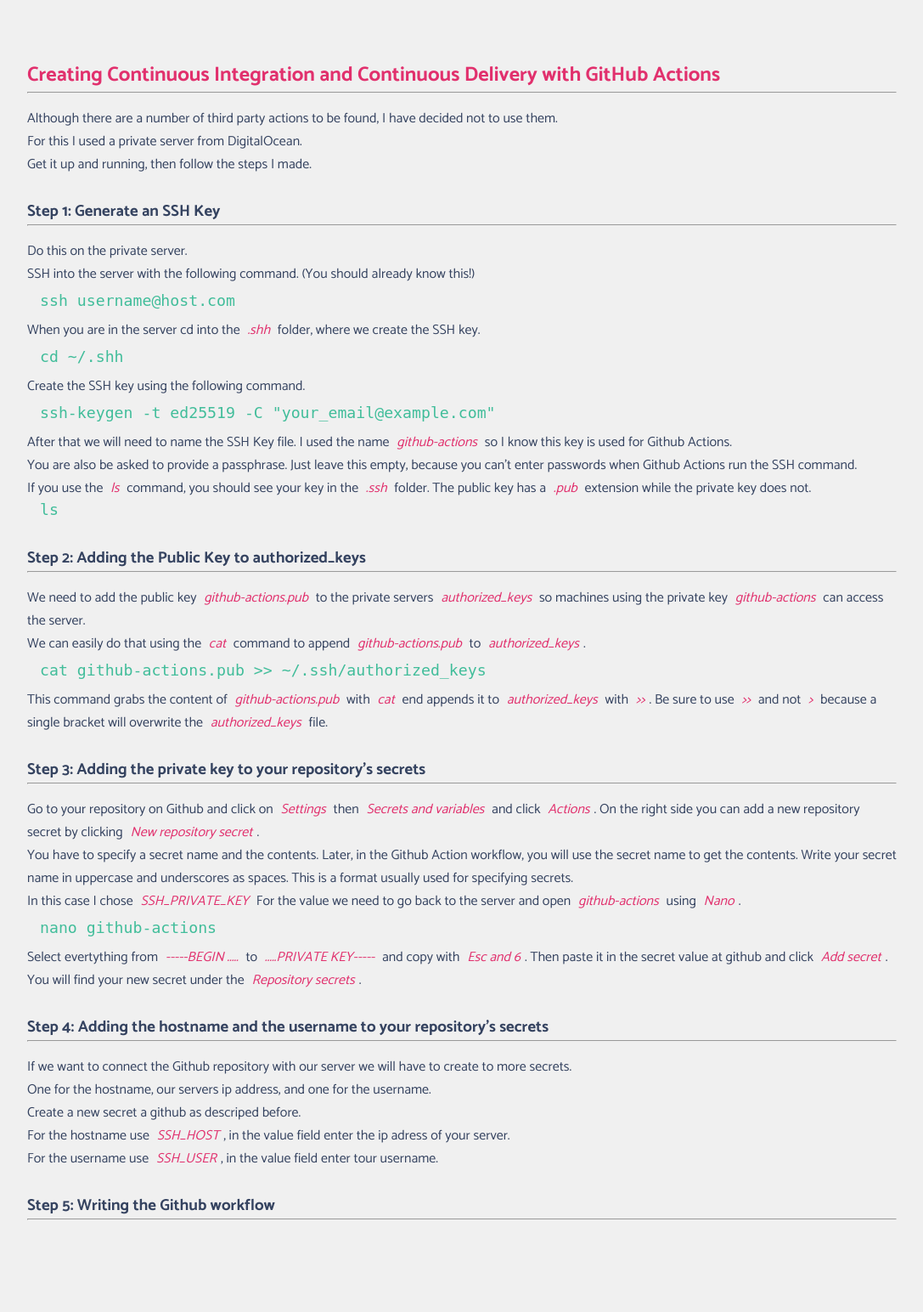
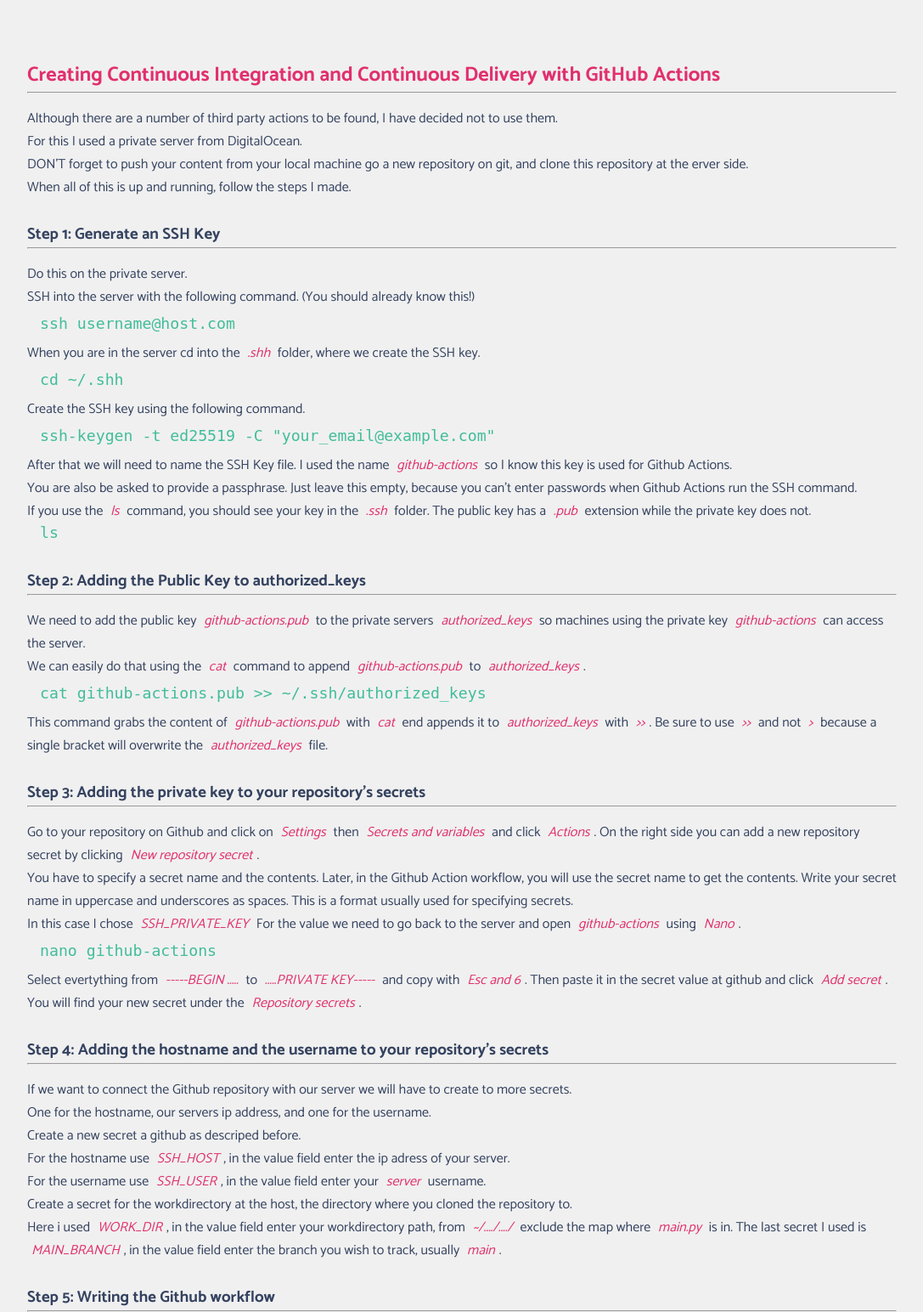
Before and after one commit to Phe3no/winc_cicd_assignment, a Flask app: page / in a window 1280 px wide. Shown: the part 101-1645 px from the top of the page at 85% size, without its empty margins (96-1183 px from the left). Before the commit the page ends 1537 px from the top, so only its background shows below. Run offline with Flask 3, Linux system fonts and the light colour scheme.

Commit message:
worked on the index.html page

```diff
--- a/templates/public/index.html
+++ b/templates/public/index.html
@@ -14,7 +14,9 @@
       Although there are a number of third party actions to be found, I have
       decided not to use them.<br />
       For this I used a private server from DigitalOcean. <br />
-      Get it up and running, then follow the steps I made.
+      DON'T forget to push your content from your local machine go a new
+      repository on git, and clone this repository at the erver side. <br />
+      When all of this is up and running, follow the steps I made.
     </p>
 
     <h3>Step 1: Generate an SSH Key</h3>
@@ -97,8 +99,14 @@
       Create a new secret a github as descriped before. <br />
       For the hostname use <em>SSH_HOST</em>, in the value field enter the ip
       adress of your server. <br />
-      For the username use <em>SSH_USER</em>, in the value field enter tour
-      username. <br />
+      For the username use <em>SSH_USER</em>, in the value field enter your
+      <em>server</em> username. <br />
+      Create a secret for the workdirectory at the host, the directory where you
+      cloned the repository to. <br />
+      Here i used <em>WORK_DIR</em>, in the value field enter your workdirectory
+      path, from <em>~/..../..../</em> exclude the map where <em>main.py</em> is
+      in. The last secret I used is <em>MAIN_BRANCH</em>, in the value field
+      enter the branch you wish to track, usually <em>main</em>.
     </p>
 
     <h3>Step 5: Writing the Github workflow</h3>
```
